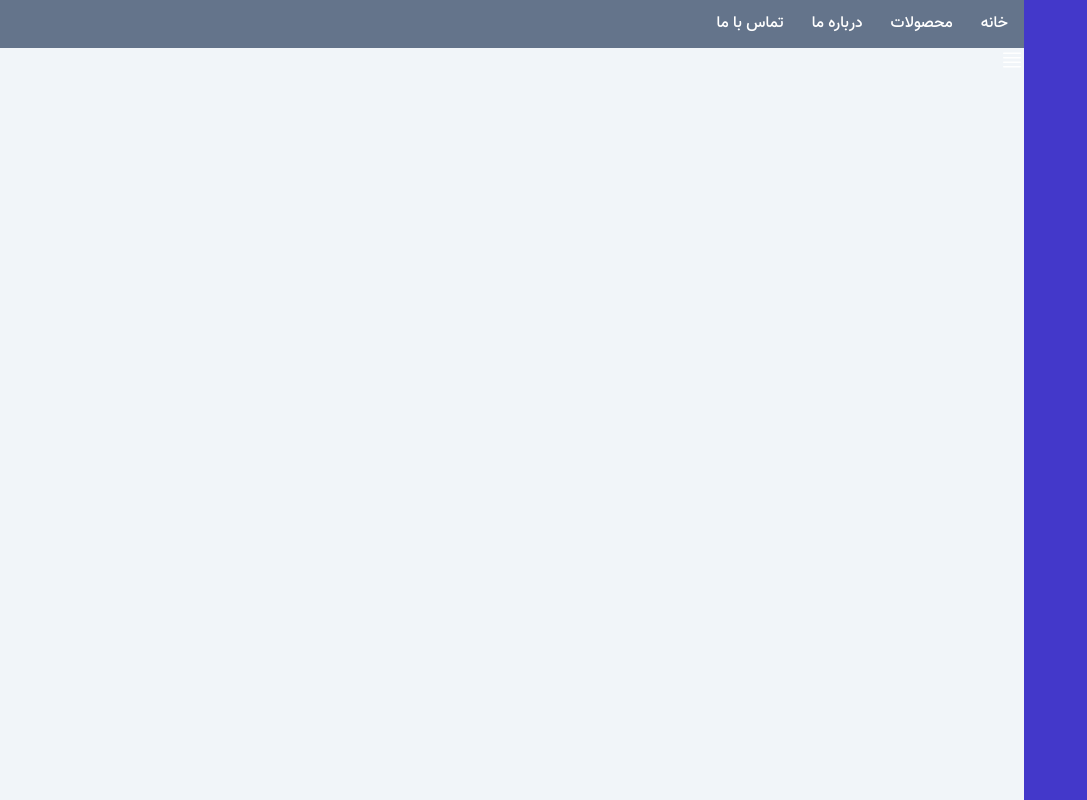
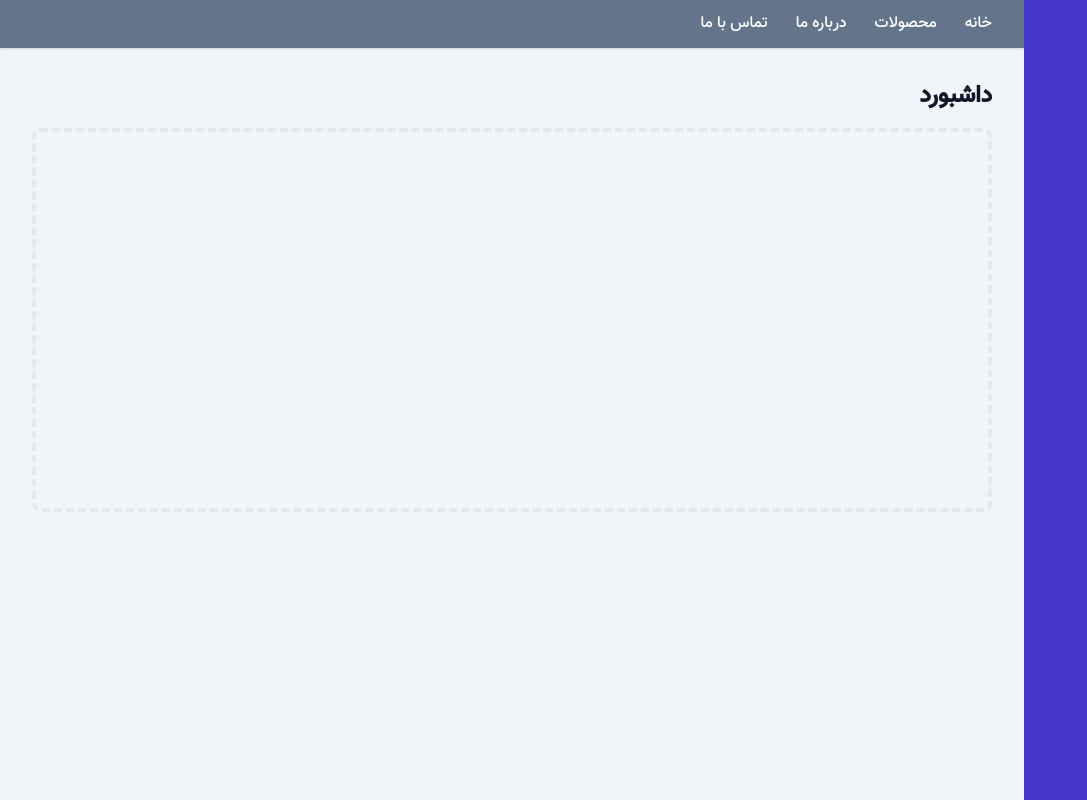
Before and after one commit to masonhows11/Tail_alpine_js_project, a website: page src/index.html in a window 1280 px wide. Shown: the whole page, without its empty margins (0-1087 px from the left). Drawn offline with Linux system fonts and the light colour scheme.

Commit message:
sidebar & main section updated

```diff
--- a/src/index.html
+++ b/src/index.html
@@ -15,8 +15,9 @@
 
 
         <!-- sidebar section -->
+
         <!-- transition ease-in-out duration-200 -->
-        <div class="w-64 fixed md:flex h-full" id="sidebar">
+        <div class="hidden w-64 fixed md:flex h-full" id="sidebar">
 
              <!-- sidebar close button -->
              <button class="hidden absolute z-50 -left-12 top-4" id="close-sidebar">
@@ -29,34 +30,46 @@
         </div>
 
 
-
-
-
-        <div class="mr-64">
+        <div class="mr-64 flex flex-col">
 
              <!-- navbar section -->
-            <nav class="bg-slate-500  text-white h-12">
 
-                 <div class="w-1/2 h-12 ">
-                        <ul class="flex items-center  h-12 mr-4 flex space-x-7 space-x-reverse">
+             <div class="bg-slate-500 flex justify-between items-center shadow px-4">
+
+                    <nav class="text-white h-12">
+                        <div class="h-12">
+                            <ul class="flex items-center  h-12 mr-4  space-x-7 space-x-reverse">
                                 <li><a href="#">خانه</a></li>
                                 <li><a href="#">محصولات</a></li>
                                 <li><a href="#">درباره ما</a></li>
                                 <li>تماس با ما</li>
                             </ul>
                         </div>
+                    </nav>
 
-                    <div class="w-1/2">
-                        <div class="ml-2">
+
+                    <button class="md:hidden text-gray-50">
                         <span class="" id="open-sidebar">
                             <svg xmlns="http://www.w3.org/2000/svg" fill="none" viewBox="0 0 24 24" stroke-width="1.5" stroke="currentColor" class="w-6 h-6">
                                 <path stroke-linecap="round" stroke-linejoin="round" d="M3.75 5.25h16.5m-16.5 4.5h16.5m-16.5 4.5h16.5m-16.5 4.5h16.5" />
                             </svg>
                         </span>
+                    </button>
+
+
+             </div>
+
+
+                <main>
+                    <div class="p-8">
+                        <div class="max-w-7xl mx-auto">
+                            <span class="text-2xl font-semibold text-gray-900">داشبورد</span>
+                        </div>
+                        <div class="max-w-7xl mx-auto py-4">
+                            <div class="border-4 border-dashed rounded-lg border-gray-200 h-96"> </div>
                         </div>
                     </div>
-
-            </nav>
+                </main>
 
         </div>
 
```
Also changed, not shown: src/assets/style.css. Lines whose indentation alone changed are shown as unchanged.
